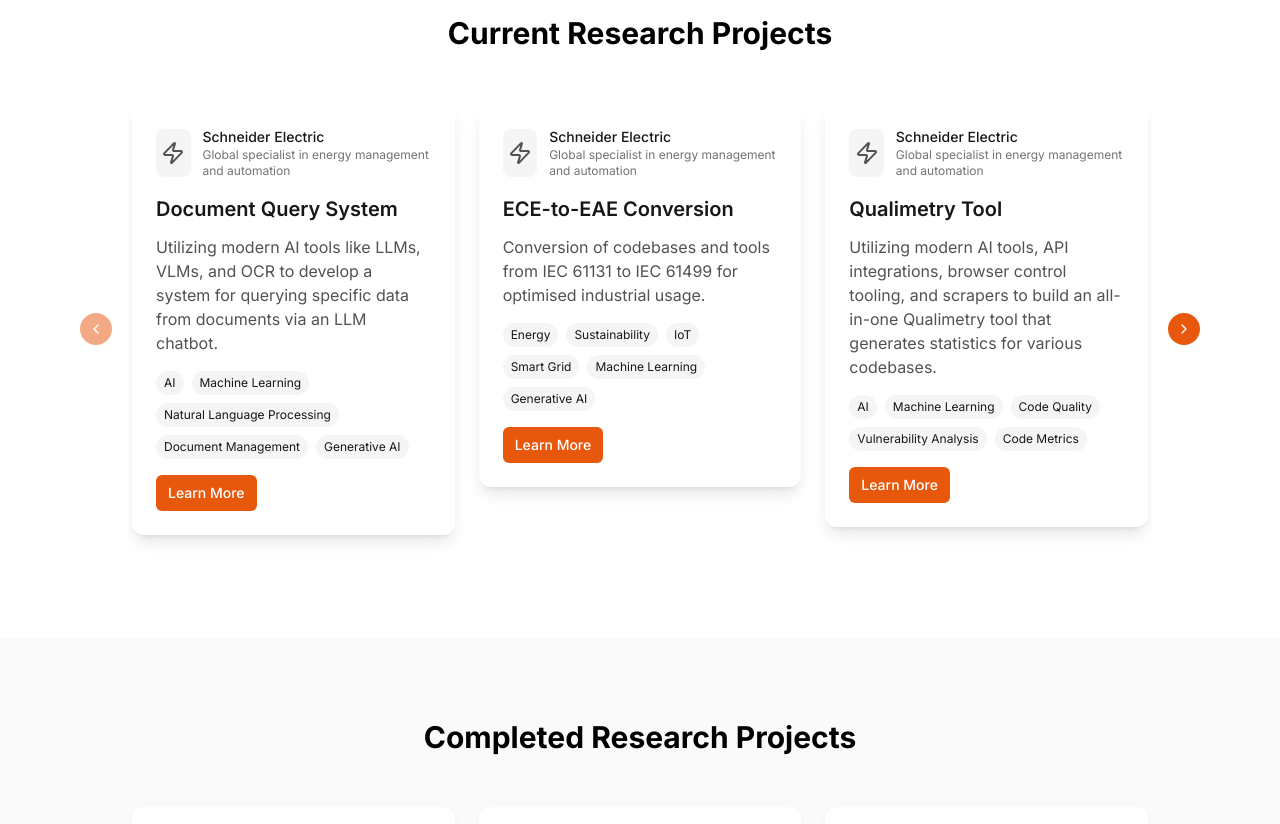
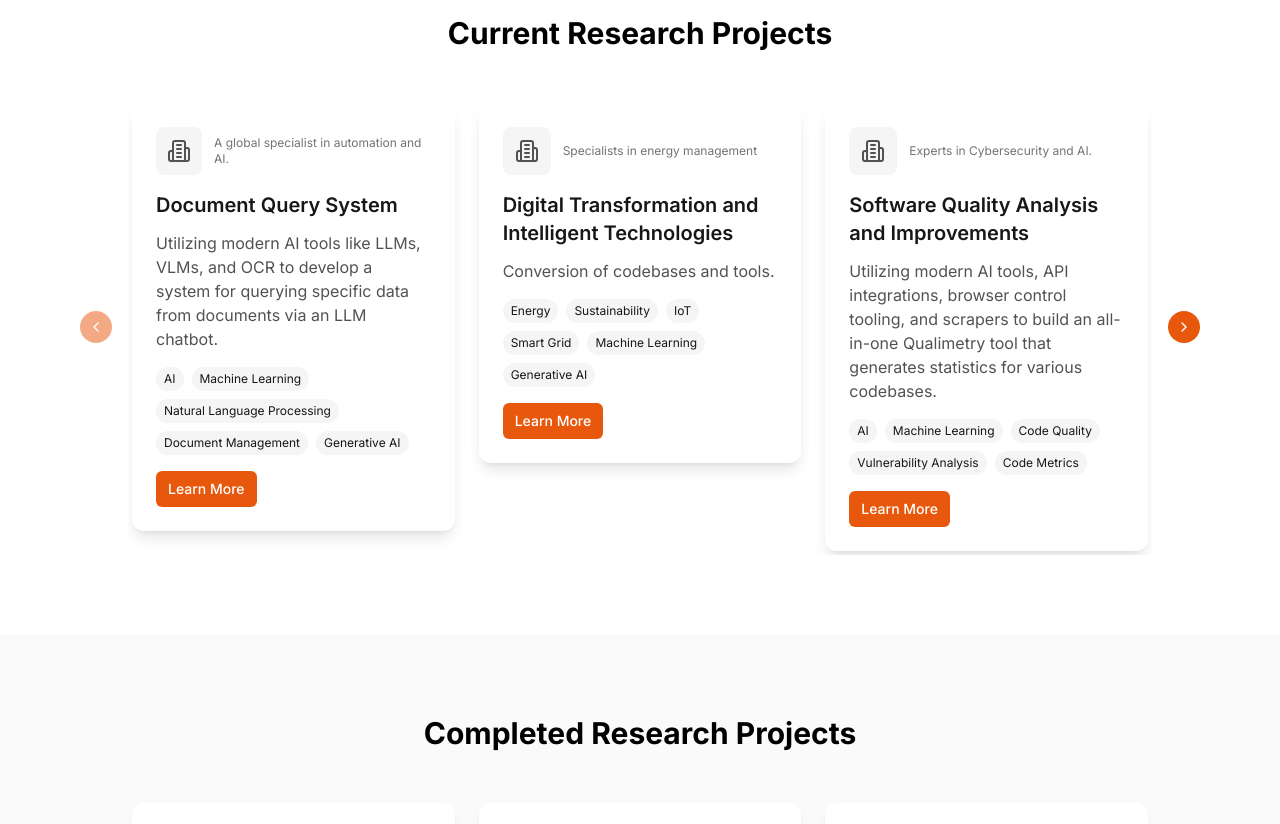
Before and after one commit to DrTMAPaiEndowmentChair-ITIS/website, a Next.js app: page / in a window 1280 px wide. Shown: the part 1920-2744 px from the top of the page. Built offline with nearby package versions, Linux system fonts and the light colour scheme.

Commit message:
Modified Homepage

```diff
--- a/src/app/page.tsx
+++ b/src/app/page.tsx
@@ -325,6 +325,80 @@ export default function Home() {
         </div>
       </section>
 
+      {/* Government Funding Agencies Section */}
+      <section className="py-20">
+        <div className="container mx-auto px-4">
+          <div className="max-w-5xl mx-auto">
+            <h2 className="text-3xl font-bold mb-12 text-center text-black">
+              Research Grant Supporting Government Agencies
+              <span className="block text-base text-center mt-3 text-neutral-600">
+                Supported by the Indian government organizations in science and
+                technology
+              </span>
+            </h2>
+            <div className="grid grid-cols-1 sm:grid-cols-2 md:grid-cols-3 lg:grid-cols-4 gap-6 mb-10">
+              {[
+                {
+                  name: "DST",
+                  description: "Department of Science & Technology",
+                  type: "Government",
+                  logo: "/companies/dst-logo.svg",
+                  color: "#19417D",
+                },
+                {
+                  name: "BIRAC",
+                  description:
+                    "Biotechnology Industry Research Assistance Council",
+                  type: "Biotechnology",
+                  logo: "/companies/birac.svg",
+                  color: "#2E7D32",
+                },
+                {
+                  name: "AICTE",
+                  description: "All India Council for Technical Education",
+                  type: "Education",
+                  logo: "/companies/aicte-logo.svg",
+                  color: "#003366",
+                },
+              ].map((agency, index) => (
+                <div
+                  key={index}
+                  className="bg-white p-6 rounded-xl shadow-sm hover:shadow-md transition-shadow duration-200 flex flex-col items-center text-center"
+                >
+                  <div
+                    className="w-24 h-24 mb-4 p-4 rounded-lg flex items-center justify-center"
+                    style={{ backgroundColor: `${agency.color}15` }}
+                  >
+                    <Image
+                      src={agency.logo}
+                      alt={agency.name}
+                      width={80}
+                      height={80}
+                      className="object-contain"
+                    />
+                  </div>
+                  <h3 className="text-lg font-semibold mb-2 text-neutral-900">
+                    {agency.name}
+                  </h3>
+                  <p className="text-sm text-neutral-600 mb-2">
+                    {agency.description}
+                  </p>
+                  <span
+                    className="text-xs px-3 py-1 rounded-full"
+                    style={{
+                      backgroundColor: `${agency.color}15`,
+                      color: agency.color,
+                    }}
+                  >
+                    {agency.type}
+                  </span>
+                </div>
+              ))}
+            </div>
+          </div>
+        </div>
+      </section>
+
       {/* Companies Section */}
       <section className="py-20 bg-neutral-50">
         <div className="container mx-auto px-4">
@@ -406,80 +480,6 @@ export default function Home() {
                     }}
                   >
                     {company.type}
-                  </span>
-                </div>
-              ))}
-            </div>
-          </div>
-        </div>
-      </section>
-
-      {/* Government Funding Agencies Section */}
-      <section className="py-20">
-        <div className="container mx-auto px-4">
-          <div className="max-w-5xl mx-auto">
-            <h2 className="text-3xl font-bold mb-12 text-center text-black">
-              Research Grant Supporting Government Agencies
-              <span className="block text-base text-center mt-3 text-neutral-600">
-                Supported by the Indian government organizations in science and
-                technology
-              </span>
-            </h2>
-            <div className="grid grid-cols-1 sm:grid-cols-2 md:grid-cols-3 lg:grid-cols-4 gap-6 mb-10">
-              {[
-                {
-                  name: "DST",
-                  description: "Department of Science & Technology",
-                  type: "Government",
-                  logo: "/companies/dst-logo.svg",
-                  color: "#19417D",
-                },
-                {
-                  name: "BIRAC",
-                  description:
-                    "Biotechnology Industry Research Assistance Council",
-                  type: "Biotechnology",
-                  logo: "/companies/birac.svg",
-                  color: "#2E7D32",
-                },
-                {
-                  name: "AICTE",
-                  description: "All India Council for Technical Education",
-                  type: "Education",
-                  logo: "/companies/aicte-logo.svg",
-                  color: "#003366",
-                },
-              ].map((agency, index) => (
-                <div
-                  key={index}
-                  className="bg-white p-6 rounded-xl shadow-sm hover:shadow-md transition-shadow duration-200 flex flex-col items-center text-center"
-                >
-                  <div
-                    className="w-24 h-24 mb-4 p-4 rounded-lg flex items-center justify-center"
-                    style={{ backgroundColor: `${agency.color}15` }}
-                  >
-                    <Image
-                      src={agency.logo}
-                      alt={agency.name}
-                      width={80}
-                      height={80}
-                      className="object-contain"
-                    />
-                  </div>
-                  <h3 className="text-lg font-semibold mb-2 text-neutral-900">
-                    {agency.name}
-                  </h3>
-                  <p className="text-sm text-neutral-600 mb-2">
-                    {agency.description}
-                  </p>
-                  <span
-                    className="text-xs px-3 py-1 rounded-full"
-                    style={{
-                      backgroundColor: `${agency.color}15`,
-                      color: agency.color,
-                    }}
-                  >
-                    {agency.type}
                   </span>
                 </div>
               ))}
--- a/src/content/research/ai-document-query.mdx
+++ b/src/content/research/ai-document-query.mdx
@@ -2,9 +2,9 @@
 title: "Document Query System"
 description: "Utilizing modern AI tools like LLMs, VLMs, and OCR to develop a system for querying specific data from documents via an LLM chatbot."
 tags: ["AI", "Machine Learning", "Natural Language Processing", "Document Management", "Generative AI"]
-companyName: "Schneider Electric"
-companyLogo: "/companies/schneider-logo.svg"
-companyDescription: "Global specialist in energy management and automation"
+companyName: ""
+companyLogo: ""
+companyDescription: "A global specialist in automation and AI."
 companyColor: "#3CB043"
 order: 1
 published: true
--- a/src/content/research/ece-to-eae.mdx
+++ b/src/content/research/ece-to-eae.mdx
@@ -1,32 +1,18 @@
 ---
-title: "ECE-to-EAE Conversion"
-description: "Conversion of codebases and tools from IEC 61131 to IEC 61499 for optimised industrial usage."
+title: "Digital Transformation and Intelligent Technologies"
+description: "Conversion of codebases and tools."
 tags: ["Energy", "Sustainability", "IoT", "Smart Grid", "Machine Learning", "Generative AI"]
-companyName: "Schneider Electric"
-companyLogo: "/companies/schneider-logo.svg"
-companyDescription: "Global specialist in energy management and automation"
+companyName: ""
+companyLogo: ""
+companyDescription: "Specialists in energy management"
 companyColor: "#3CB043"
 order: 1
 published: true
 date: "2025-01-01"
-slug: "ece-to-eae"
+slug: "digital-transformation-of-industrial-"
 heroImage: "/projects/sustainable-energy-banner.jpg"
 ---
 
 ## Project Overview
 
-This project focuses on developing and implementing sustainable energy solutions, including advancements in solar panel efficiency and smart grid management using IoT.
-
-IEC 61131 is an international standard that defines PLC programming languages. It has been the foundation for traditional industrial control systems, enabling deterministic, cyclic
-execution of automation tasks.
-IEC 61499, on the other hand, is a standard for distributed control systems that extends IEC 61131 by
-introducing event-driven execution and hardware-independent automation models. This makes it scalable,
-flexible, and modular, allowing the development of distributed automation applications that operate
-independently of underlying hardware constraints.
-Since most automation programs in existing industries are based on IEC 61131, migrating to IEC 61499 is
-essential for enabling modular, distributed control with real-time responsiveness. However, manually
-converting function blocks from IEC 61131 to IEC 61499 is a complex and error-prone process.
-This project focuses on the automated conversion of function blocks from EcoStruxure Control Expert (ECE,
-IEC 61131-3) to EcoStruxure Automation Expert (EAE, IEC 61499). The aim is to develop a tool that automates
-this migration, ensuring that control logic remains functionally correct and adheres to modern event-driven
-execution principles.
+This project focuses on developing and implementing sustainable energy solutions, including advancements in smart grid management using IoT.
--- a/src/content/research/qualimetry.mdx
+++ b/src/content/research/qualimetry.mdx
@@ -1,10 +1,10 @@
 ---
-title: "Qualimetry Tool"
+title: "Software Quality Analysis and Improvements"
 description: "Utilizing modern AI tools, API integrations, browser control tooling, and scrapers to build an all-in-one Qualimetry tool that generates statistics for various codebases."
 tags: ["AI", "Machine Learning", "Code Quality", "Vulnerability Analysis", "Code Metrics"]
-companyName: "Schneider Electric"
-companyLogo: "/companies/schneider-logo.svg"
-companyDescription: "Global specialist in energy management and automation"
+companyName: ""
+companyLogo: ""
+companyDescription: "Experts in Cybersecurity and AI."
 companyColor: "#3CB043"
 order: 1
 published: true
--- a/src/content/research/threat-analysis.mdx
+++ b/src/content/research/threat-analysis.mdx
@@ -2,9 +2,9 @@
 title: "Threat Testing Recommendation Engine"
 description: "Utilizing modern AI tooling, web querying in an isolated environment, and a sophisticated shared knowledge database to design a threat testing recommendation engine for a cybersecurity team."
 tags: ["AI", "Cybersecurity", "Threat Analysis", "Web Querying", "Knowledge Database"]
-companyName: "Schneider Electric"
-companyLogo: "/companies/schneider-logo.svg"
-companyDescription: "Global specialist in energy management and automation"
+companyName: ""
+companyLogo: ""
+companyDescription: "Cybersecurity and AI Expertise."
 companyColor: "#3CB043"
 order: 1
 published: true
```
